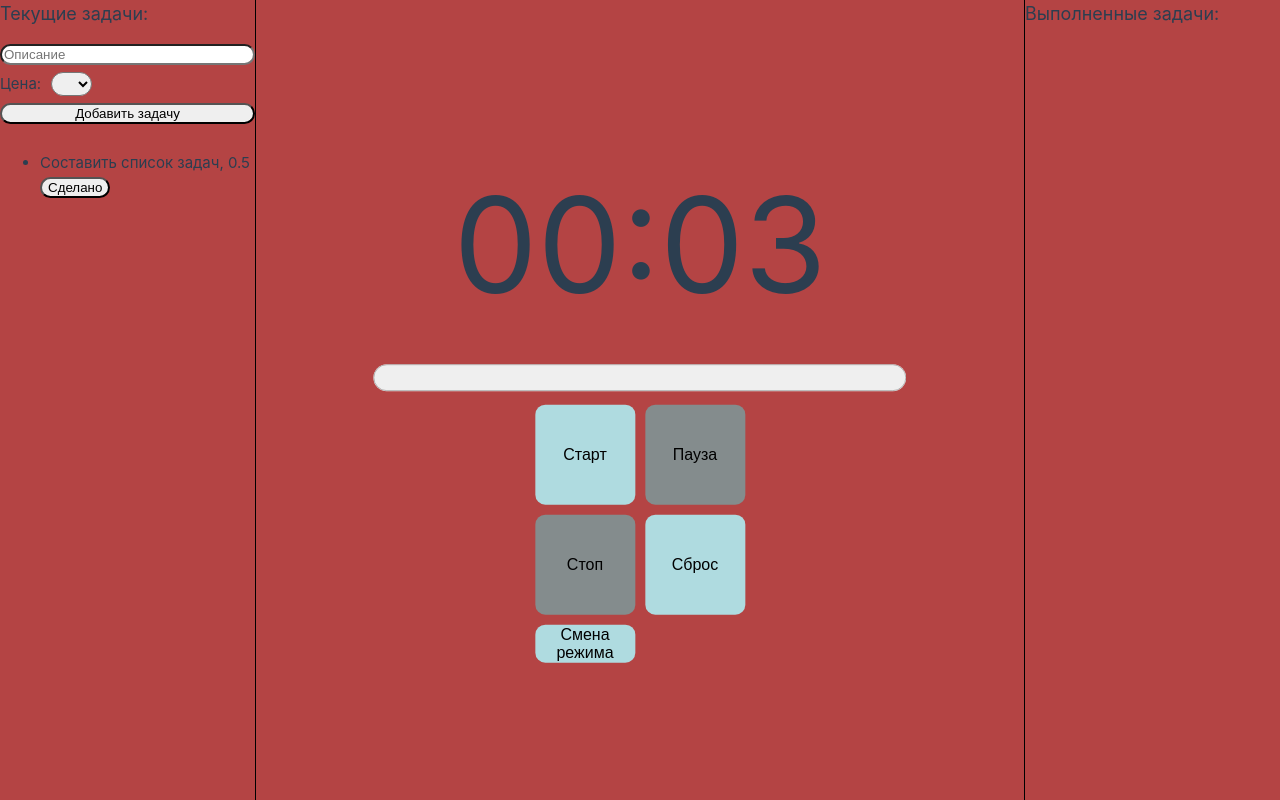
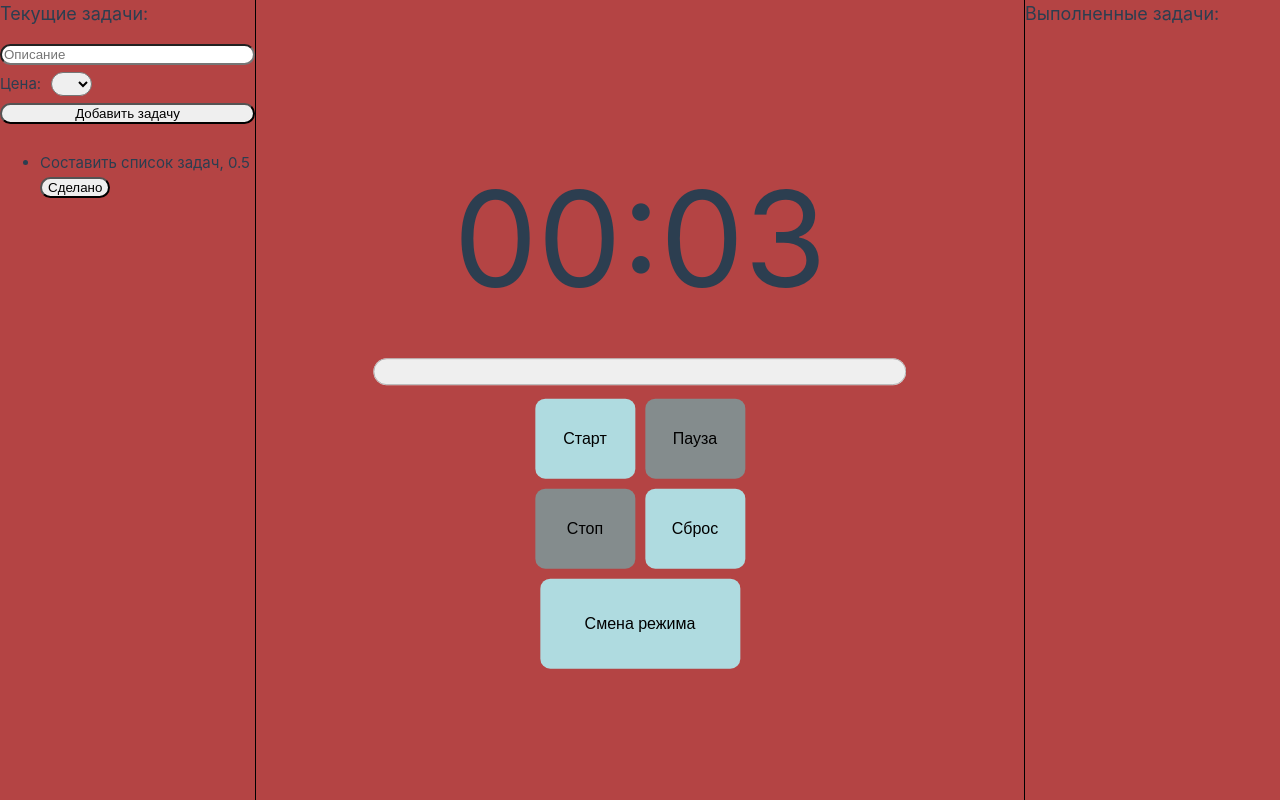
Before and after one commit to Aramis2424/pomodoro, a Vue app: page / in a window 1280 px wide. Built offline with nearby package versions, Linux system fonts and the light colour scheme.

Commit message:
put bntMode to the right place

```diff
--- a/src/components/Timer.vue
+++ b/src/components/Timer.vue
@@ -120,6 +120,11 @@ initSystem()
         <button class="btn" @click="pause" :disabled="!isActive">Пауза</button>
         <button class="btn" @click="stop"  :disabled="!isActive">Стоп</button>
         <button class="btn" @click="reset" :disabled="isActive">Сброс</button>
+    </div>
+  </div>
+
+  <div class="btns-container">
+    <div class="btnMode">
         <button class="btn" @click="changeMode">Смена режима</button>
     </div>
   </div>
@@ -136,10 +141,19 @@ initSystem()
 .btns {
     display: grid;
     grid-template-columns: repeat(2, 100px);
-    grid-template-rows: repeat(2, 100px);
+    grid-template-rows: repeat(2, 80px);
     gap: 10px;
     justify-content: center;
     align-items: center;
+}
+.btnMode {
+    display: grid;
+    grid-template-columns: repeat(1, 200px);
+    grid-template-rows: repeat(1, 90px);
+    gap: 10px;
+    justify-content: center;
+    align-items: center;
+    margin-top: 10px;
 }
 .btn {
     display: flex;
```
